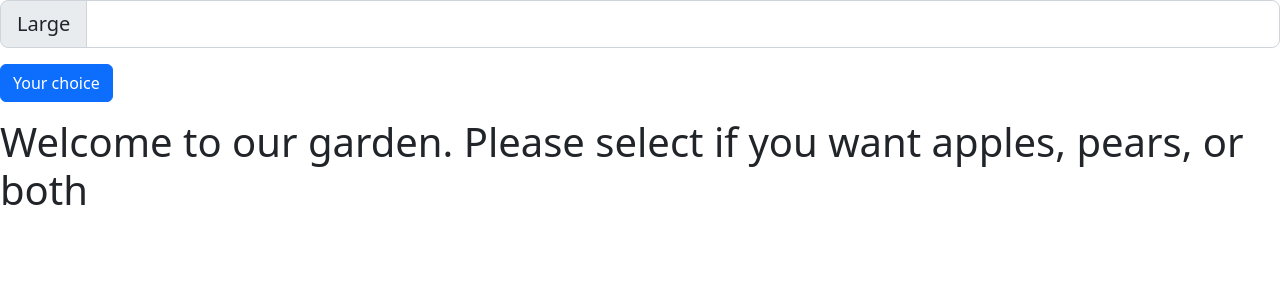
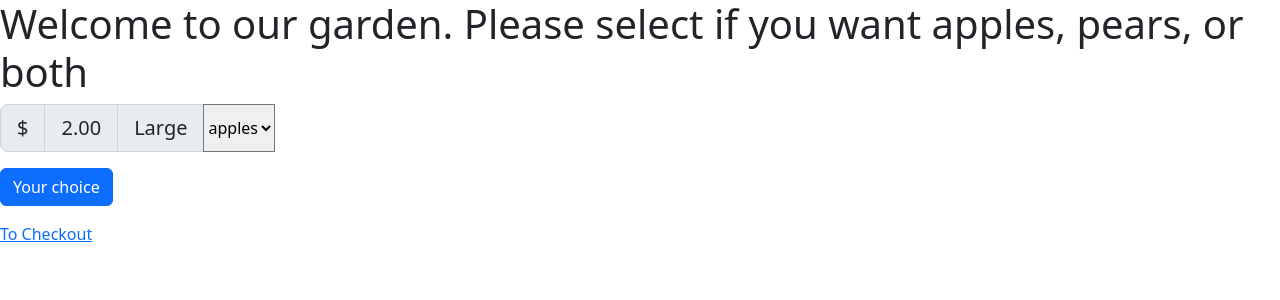
Before and after one commit to JTWATTZ/CArt, a Django app: page / in a window 1280 px wide. Shown: the top 300 px of the page. Run offline with Django 4.2, Linux system fonts and the light colour scheme.

Commit message:
Add files via upload
Added files from the work done on 11/16 many to one lab

```diff
--- a/app_cart/urls.py
+++ b/app_cart/urls.py
@@ -2,8 +2,11 @@ from django.urls import path
 from . import views
 
 urlpatterns = [
+    # below two paths point to functions in view and htmls
     path('', views.home, name = 'home'),
-    path('choice/', views.about, name = 'choice'),
+    path('checkout/', views.checkout, name = 'checkout'),
+    # below two paths point to functions in views
     path('addtocart/', views.addtocart, name = 'addtocart'),
+    path('remove_produce/<int:id>', views.remove_produce, name = "remove_produce"),
 
 ]
--- a/app_cart/views.py
+++ b/app_cart/views.py
@@ -4,46 +4,37 @@ from django.http import HttpResponseRedirect
 from django.urls import reverse
 
 def home(request):
-    fruit = Produce.objects.all()
+    return render(request, 'home.html')
 
+def checkout(request):
+    fruits = Produce.objects.all()
+    quantity = len(fruits)
+    total_price = 2*quantity
+    # this dict gives html access to vars in views
+    # var in quotes below needs to match html
     context = {
-    "fruit" : fruit
+        'fruits': fruits,
+        'total_price': total_price,
+        'quantity': quantity,
 
     }
+    return render(request, 'checkout.html', context)
 
-    return render(request, 'home.html',context)
-
-def add_fruit(request):
-    item = Produce.objects.get(id=id)
-    count = Produce.objects.get(id=request.POST['fruit-select'])
-
-
-def about(request):
-    return render(request, 'choice.html')
-
-def basket(request):
-    fruit  = Produce.objects.all()
-    print(fruit)
-    return render(request, {"fruit": fruit},'home.html' )
 def addtocart(request):
+    print(request.POST['fruit'])
     if request.method == "POST":
-        item = Produce.objects.create(
+        produce = Produce.objects.create(
         title = request.POST['fruit'],
         fruit = request.POST['fruit'],
-        cost = 1.00,
+        price = 2,
         )
         return HttpResponseRedirect(reverse('home'))
 
+def remove_produce(request, id):
+    remove_fruit = Produce.objects.get(id=id)
+    remove_fruit.delete()
+    return HttpResponseRedirect(reverse('checkout'))
 
-# def addtocart(request):
-#     if request.method == "POST":
-#         return render(request, "home/addtocart")
-#         item = Produce.objects.create(
-#         title = request.POST['fruit'],
-#         fruit = request.POST['fruit'],
-#         cost = 1.00
-#     )
-#     return HttpResponseRedirect(reverse('home'))
 
 
 
--- a/templates/home.html
+++ b/templates/home.html
@@ -1,16 +1,28 @@
 {% extends 'base.html' %} {% block content %}
 
+<h1>Welcome to our garden.
+Please select if you want apples, pears, or both</h1>
 <form action="{%url 'addtocart'%}" method="POST">
 {% csrf_token%}
 <div class="input-group input-group-lg">
-    <span class="input-group-text" id="inputGroup-sizing-lg">Large</span>
-    <input type="text" name="fruit" class="form-control" aria-label="Sizing example input" aria-describedby="inputGroup-sizing-lg">
+  <span class="input-group-text">$</span>
+  <span class="input-group-text" name="price">2.00</span>
+  <span class="input-group-text" id="inputGroup-sizing-lg">Large</span>
+  <!-- dropdown name="corresponds to fruit attribute of Produce class" -->
+    <select name="fruit">
+      <option value="apples">
+        apples
+      </option>
+      <option value="pears">
+        pears
+      </option>
+    </select>
 </div>
   <button type="submit" class="mt-3 btn btn-primary mb-3">
     Your choice
   </button>
 </form>
 
-  <h1>Welcome to our garden.
- Please select if you want apples, pears, or both</h1>
+<a href="{% url 'checkout' %}">To Checkout</a>
+
 {% endblock %}
```
Also changed, not shown: app_cart/models.py (+2 -6 lines), templates/checkout.html (added, +20 -0 lines), app_cart/migrations/0003_rename_cost_produce_price.py (added), db.sqlite3.
